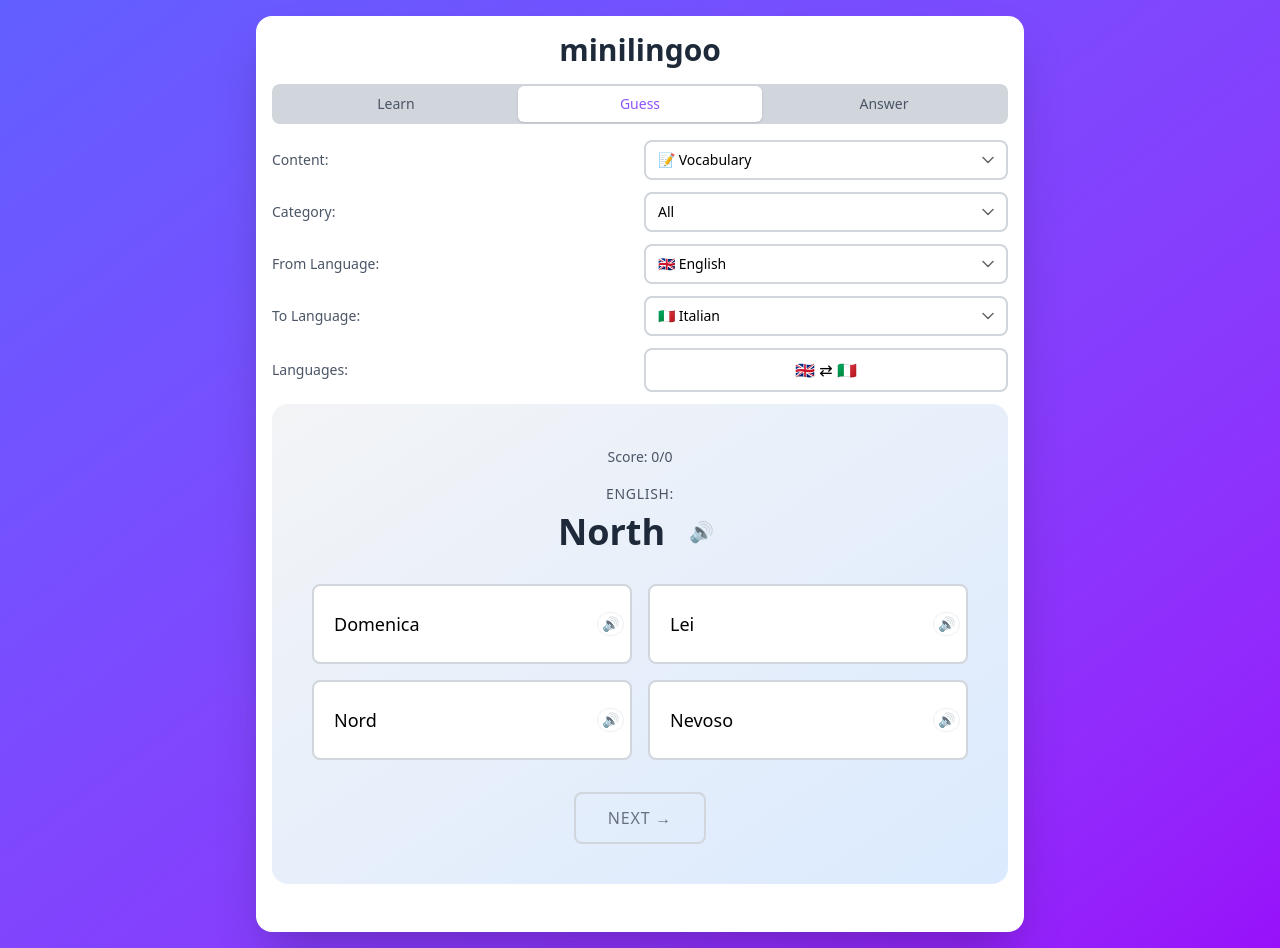
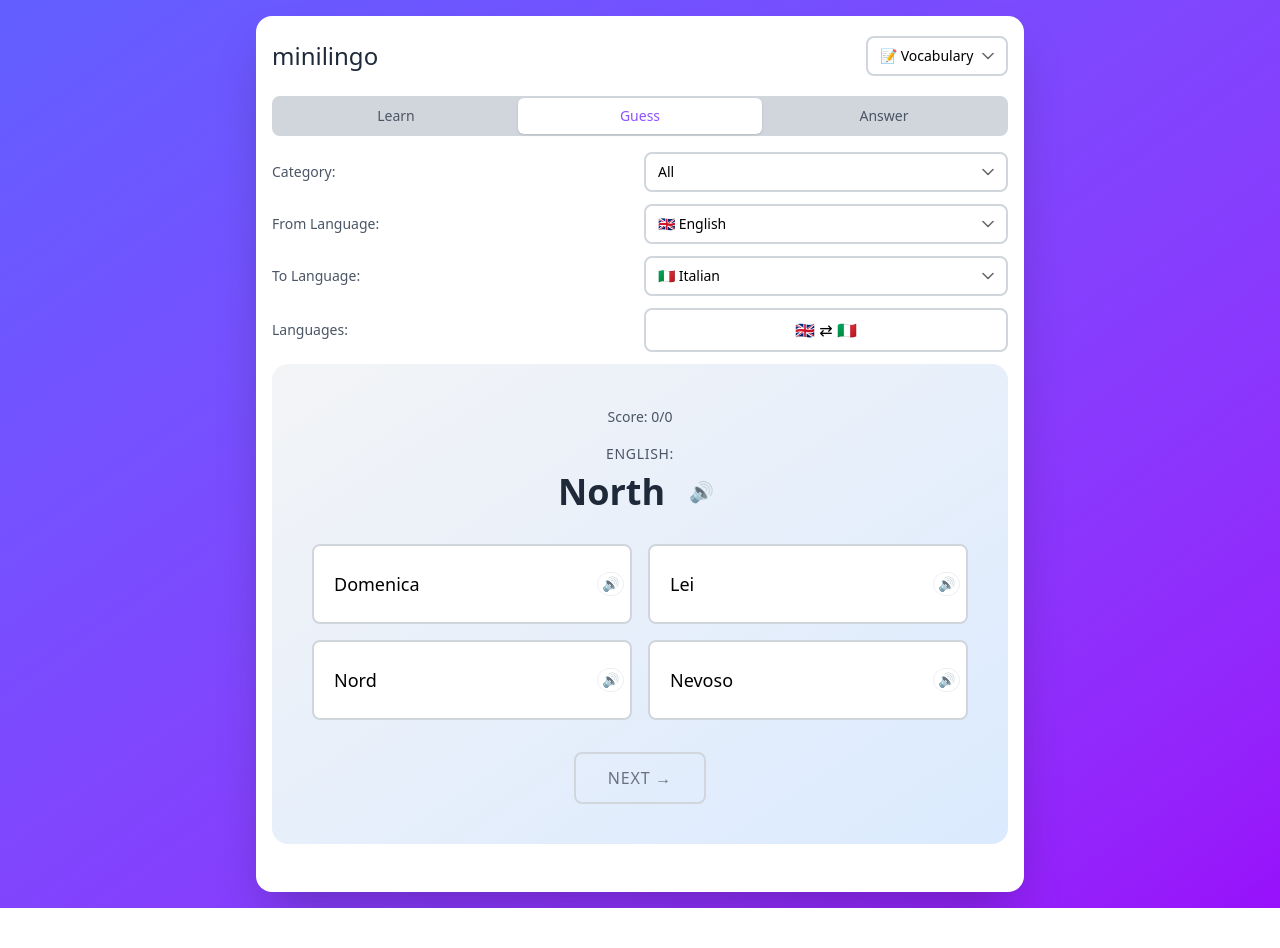
Before and after one commit to cztomsik/lang-app, a Preact app: page / in a window 1280 px wide. After the commit the page ends 908 px from the top, so only its background shows below. Built offline with nearby package versions, Linux system fonts and the light colour scheme.

Commit message:
move content select to header

```diff
--- a/src/LangApp.tsx
+++ b/src/LangApp.tsx
@@ -14,6 +14,7 @@ import {
   Input,
   Feedback,
   ChoiceButton,
+  Header,
 } from './components';
 
 type Language =
@@ -278,9 +279,11 @@ export function LangApp() {
 
   return (
     <div className="bg-white max-md:h-full md:rounded-2xl p-4 shadow-2xl max-w-4xl mx-auto">
-      <header className="text-center mb-4">
-        <h1 className="text-3xl font-bold text-gray-800">minilingoo</h1>
-      </header>
+      <Header
+        contentType={contentType}
+        onContentTypeChange={setContentType}
+        onCategoryReset={() => setSelectedCategory('all')}
+      />
 
       <div className="flex flex-col gap-1">
         <SegmentedControl
@@ -290,19 +293,6 @@ export function LangApp() {
             { value: 'learn', label: 'Learn' },
             { value: 'guess', label: 'Guess' },
             { value: 'answer', label: 'Answer' },
-          ]}
-        />
-
-        <Select
-          label="Content"
-          value={contentType}
-          onChange={(value) => {
-            setContentType(value as ContentType);
-            setSelectedCategory('all');
-          }}
-          options={[
-            { value: 'vocabulary', label: '📝 Vocabulary' },
-            { value: 'phrases', label: '💬 Phrases' },
           ]}
         />
 
--- /dev/null
+++ b/src/components/Header.tsx
@@ -0,0 +1,30 @@
+import { Select } from './Select';
+
+interface HeaderProps {
+  contentType: 'vocabulary' | 'phrases';
+  onContentTypeChange: (type: 'vocabulary' | 'phrases') => void;
+  onCategoryReset: () => void;
+}
+
+export function Header({
+  contentType,
+  onContentTypeChange,
+  onCategoryReset,
+}: HeaderProps) {
+  return (
+    <header className="flex items-center justify-between mb-4">
+      <h1 className="text-2xl font-light text-gray-800">minilingo</h1>
+      <Select
+        value={contentType}
+        onChange={(value) => {
+          onContentTypeChange(value as 'vocabulary' | 'phrases');
+          onCategoryReset();
+        }}
+        options={[
+          { value: 'vocabulary', label: '📝 Vocabulary' },
+          { value: 'phrases', label: '💬 Phrases' },
+        ]}
+      />
+    </header>
+  );
+}
--- a/src/components/Select.tsx
+++ b/src/components/Select.tsx
@@ -12,7 +12,9 @@ interface SelectProps {
 
 export function Select({ value, onChange, options, label }: SelectProps) {
   return (
-    <div className="grid grid-cols-2 justify-between items-center gap-2 py-1">
+    <div
+      className={`grid ${label && 'grid-cols-2'} justify-between items-center gap-2 py-1`}
+    >
       {label && (
         <label className="text-sm text-gray-600 font-medium">{label}:</label>
       )}
--- a/src/components/index.ts
+++ b/src/components/index.ts
@@ -7,3 +7,4 @@ export { ToggleButton } from './ToggleButton';
 export { Input } from './Input';
 export { Feedback } from './Feedback';
 export { ChoiceButton } from './ChoiceButton';
+export { Header } from './Header';
```
